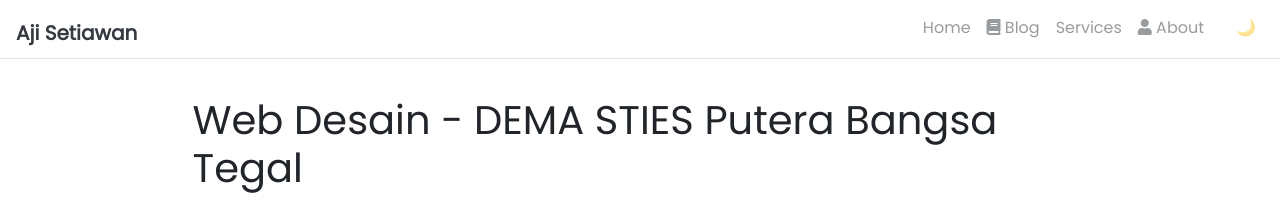
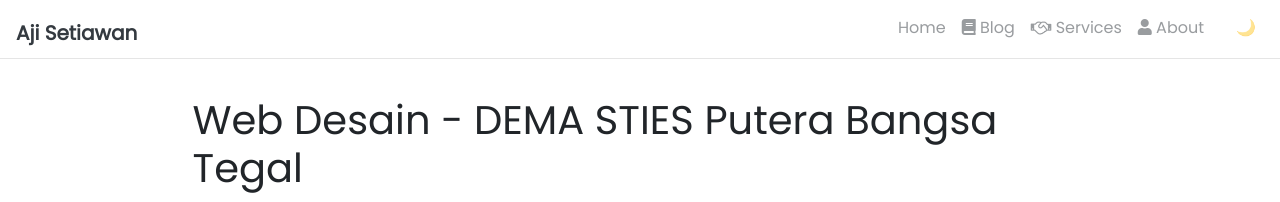
Before and after one commit to ajisetiawan716/ajisetiawan716.github.io, a Jekyll site: the page built from _projects/Web Desain DEMA STIES Putera Bangsa Tegal.md, in a window 1280 px wide. Shown: the top 202 px of the page. Built offline with Jekyll 4.4.1, drawn with Linux system fonts in a browser that asks for light colours; nearby versions of some CDN libraries; comment, search, counter and statistics services are not loaded.

Commit message:
Update navbar.html

```diff
--- a/_includes/navbar.html
+++ b/_includes/navbar.html
@@ -88,6 +88,8 @@
           {%- assign icon_class = "fas fa-user" -%}
         {%- elsif html_page.title == "Projects" -%}
           {%- assign icon_class = "fas fa-briefcase" -%}
+        {%- elsif html_page.title == "Services" -%}
+          {%- assign icon_class = "fa fa-handshake-o" -%}
         {%- endif -%}
 
         {%- if icon_class == "" -%}
```
